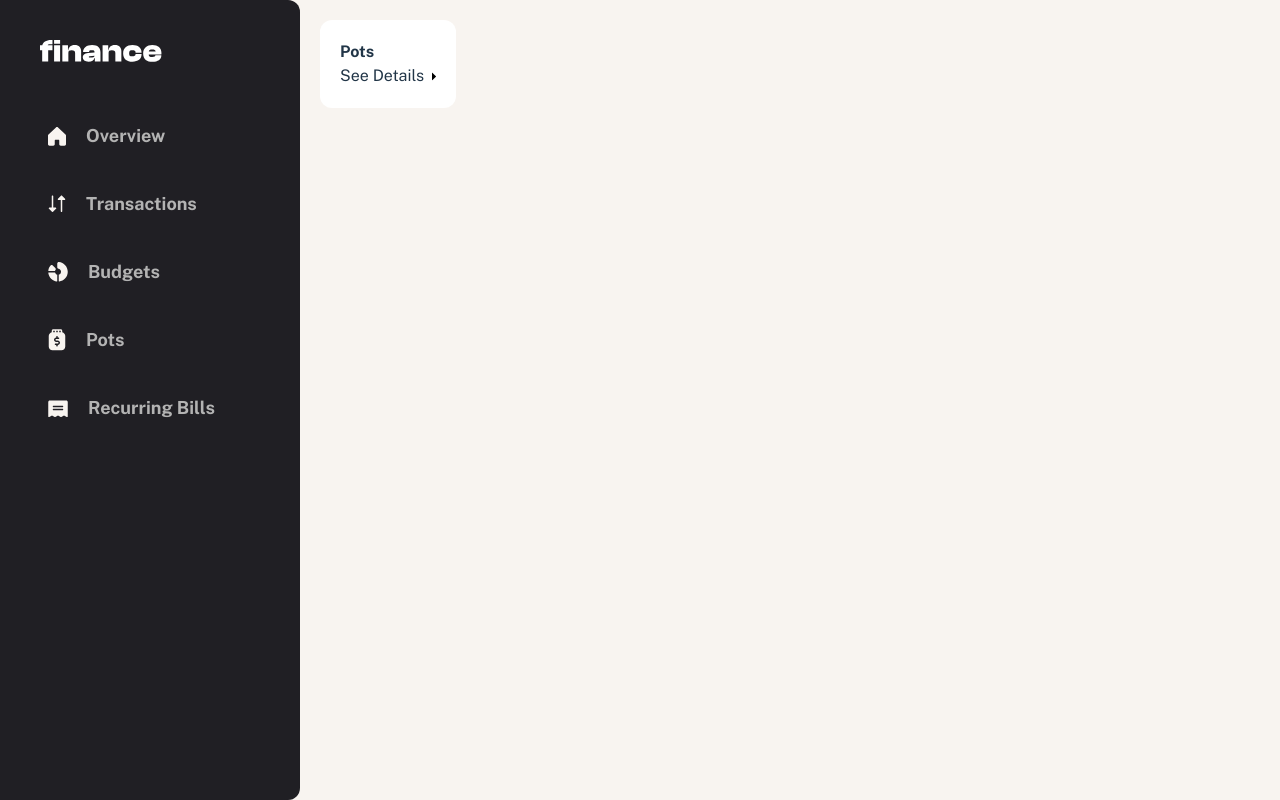
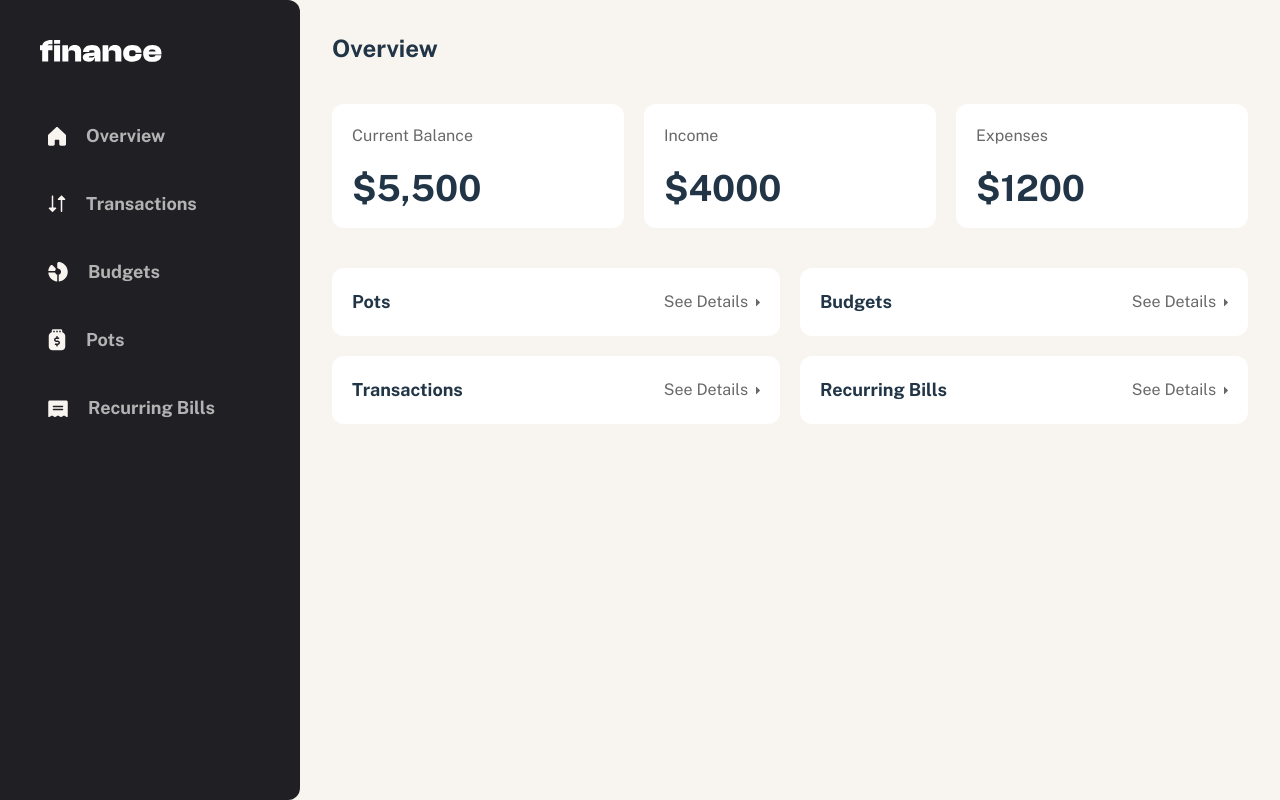
Before and after one commit to thomaspeter92/personal-finance-app, a React (Vite) app: page / in a window 1280 px wide. Built offline with nearby package versions, Linux system fonts and the light colour scheme.

Commit message:
add more components to overview

```diff
--- a/src/App.tsx
+++ b/src/App.tsx
@@ -10,7 +10,7 @@ function App() {
   return (
     <div className="flex h-full">
       <Sidebar />
-      <main className="p-5">
+      <main className="p-5 px-8 flex-1">
         <Routes>
           <Route path="/" element={<Overview />}></Route>
           <Route path="/bills" element={<Bills />}></Route>
--- a/src/components/Sidebar.tsx
+++ b/src/components/Sidebar.tsx
@@ -1,7 +1,7 @@
 import { Link } from "react-router-dom";
 import { images } from "../util/images";
 import { menu } from "../util/menu";
-import { Icons } from "./Icons";
+import { Icons } from "./ui/Icons";
 
 type Props = {};
 
--- /dev/null
+++ b/src/components/overview/BillsOverview.tsx
@@ -0,0 +1,17 @@
+import OverviewSection from "./OverviewSection";
+
+type Props = {};
+
+const BillsOverview = ({}: Props) => {
+  return (
+    <OverviewSection
+      title="Recurring Bills"
+      link="/bills"
+      linkText="See Details"
+    >
+      <div></div>
+    </OverviewSection>
+  );
+};
+
+export default BillsOverview;
--- /dev/null
+++ b/src/components/overview/BudgetsOverview.tsx
@@ -0,0 +1,13 @@
+import OverviewSection from "./OverviewSection";
+
+type Props = {};
+
+const BudgetsOverview = ({}: Props) => {
+  return (
+    <OverviewSection title="Budgets" link="/budgets" linkText="See Details">
+      <div></div>
+    </OverviewSection>
+  );
+};
+
+export default BudgetsOverview;
--- /dev/null
+++ b/src/components/overview/Card.tsx
@@ -0,0 +1,17 @@
+import React from "react";
+
+type Props = {
+  title: string;
+  value: string;
+};
+
+const Card = ({ title, value }: Props) => {
+  return (
+    <div className="group rounded-xl bg-white p-5 capitalize space-y-5 hover:bg-gray-900 hover:text-beige-100">
+      <p className="group-hover:text-beige-100 text-gray-500">{title}</p>
+      <p className="font-bold text-4xl">{value}</p>
+    </div>
+  );
+};
+
+export default Card;
--- a/src/components/OverviewSection.tsx
+++ b/src/components/overview/OverviewSection.tsx
@@ -1,6 +1,6 @@
 import React from "react";
 import { Link } from "react-router-dom";
-import { Icons } from "./Icons";
+import { Icons } from "../ui/Icons";
 
 type Props = {
   title: string;
@@ -13,11 +13,11 @@ const OverviewSection = ({ title, link, children, linkText }: Props) => {
   const CaretRight = Icons["caretRight"];
   return (
     <section className="rounded-xl bg-white p-5">
-      <div>
-        <h2 className="font-bold capitalize">{title}</h2>
-        <Link className="flex items-center gap-2" to={link}>
+      <div className="flex justify-between items-center">
+        <h2 className="font-bold capitalize text-lg">{title}</h2>
+        <Link className="flex items-center gap-2 text-gray-500" to={link}>
           {linkText}
-          <CaretRight className="w-1" />
+          <CaretRight className="w-1 fill-gray-500" />
         </Link>
       </div>
       {children}
--- /dev/null
+++ b/src/components/overview/PotsOverview.tsx
@@ -0,0 +1,13 @@
+import OverviewSection from "./OverviewSection";
+
+type Props = {};
+
+const PotsOverview = ({}: Props) => {
+  return (
+    <OverviewSection title="Pots" link="/pots" linkText="See Details">
+      <div></div>
+    </OverviewSection>
+  );
+};
+
+export default PotsOverview;
--- /dev/null
+++ b/src/components/overview/TransactionsOverview.tsx
@@ -0,0 +1,17 @@
+import OverviewSection from "./OverviewSection";
+
+type Props = {};
+
+function TransactionsOverview({}: Props) {
+  return (
+    <OverviewSection
+      title="Transactions"
+      link="/transactions"
+      linkText="See Details"
+    >
+      <div></div>
+    </OverviewSection>
+  );
+}
+
+export default TransactionsOverview;
--- a/src/util/menu.ts
+++ b/src/util/menu.ts
@@ -1,4 +1,4 @@
-import { Icons } from "../components/Icons";
+import { Icons } from "../components/ui/Icons";
 
 export const menu: {
   [key: string]: {
--- a/src/views/Overview.tsx
+++ b/src/views/Overview.tsx
@@ -1,14 +1,26 @@
-import React from "react";
-import OverviewSection from "../components/OverviewSection";
+import BillsOverview from "../components/overview/BillsOverview";
+import BudgetsOverview from "../components/overview/BudgetsOverview";
+import Card from "../components/overview/Card";
+import PotsOverview from "../components/overview/PotsOverview";
+import TransactionsOverview from "../components/overview/TransactionsOverview";
 
 type Props = {};
 
-const Overview = (props: Props) => {
+const Overview = ({}: Props) => {
   return (
-    <div>
-      <OverviewSection title="Pots" link="/pots" linkText="See Details">
-        <div></div>
-      </OverviewSection>
+    <div className="space-y-10 my-3">
+      <h1 className="text-2xl font-bold">Overview</h1>
+      <div className="grid grid-cols-3 gap-5">
+        <Card title="Current Balance" value="$5,500" />
+        <Card title="Income" value="$4000" />
+        <Card title="expenses" value="$1200" />
+      </div>
+      <div className="grid grid-cols-2 gap-5">
+        <PotsOverview />
+        <BudgetsOverview />
+        <TransactionsOverview />
+        <BillsOverview />
+      </div>
     </div>
   );
 };
```
Also changed, not shown: src/components/ui/Icons.tsx (renamed from src/components/Icons.tsx).
